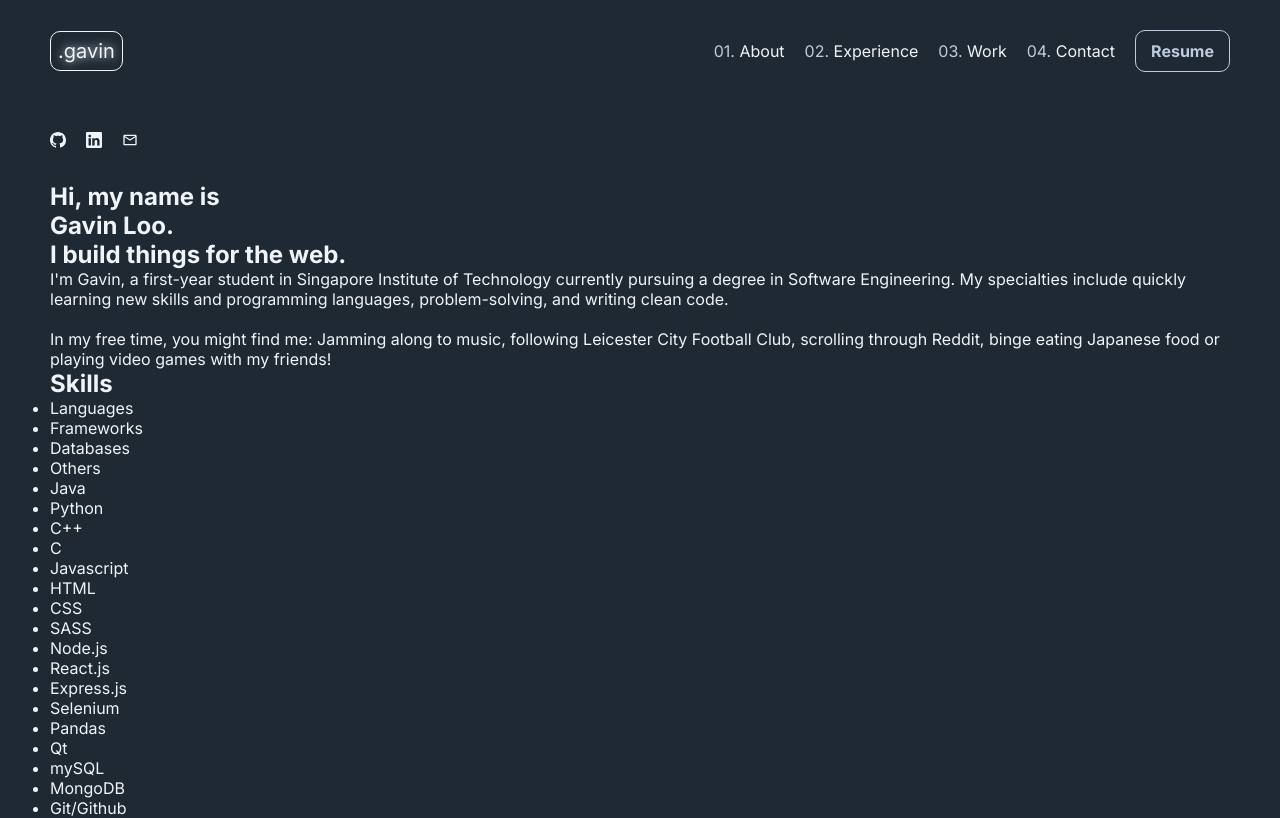
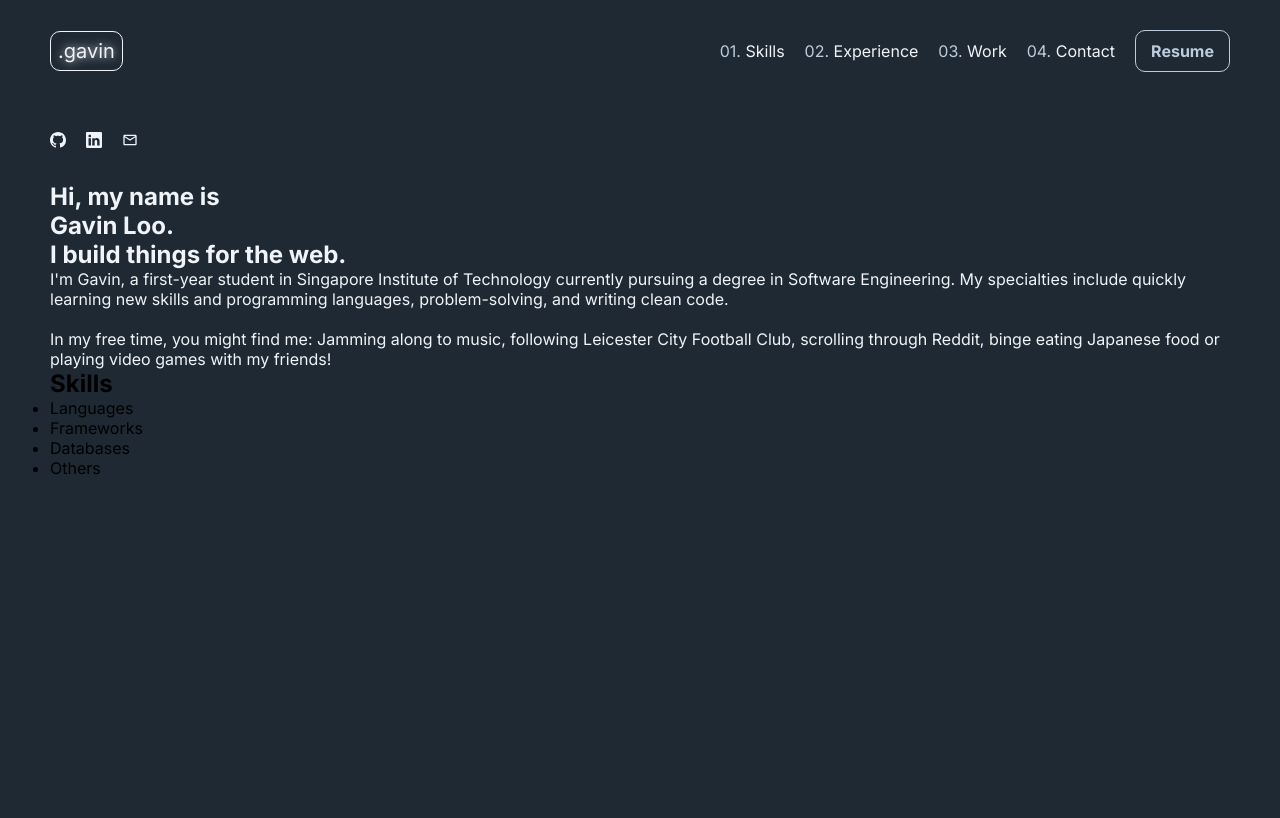
Before and after one commit to rawsashimi1604/PortfolioSite, a React (Create React App) app: page / in a window 1280 px wide. Shown: the top 818 px of the page. Built offline with nearby package versions, Linux system fonts and the light colour scheme.

Commit message:
moved Skills to it's own component

```diff
--- a/src/App.js
+++ b/src/App.js
@@ -1,7 +1,10 @@
 import React from "react"
 import Navbar from "./components/Navbar/Navbar"
 import Hero from "./components/Hero/Hero"
+import Skills from "./components/Skills/Skills"
+
 import SidebarLeft from "./components/SidebarLeft/SidebarLeft"
+
 import colors from "./colors/colors.css"
 
 export default function App() {
@@ -12,6 +15,7 @@ export default function App() {
                 <SidebarLeft/>
                 <main>
                     <Hero/>
+                    <Skills/>
                 </main>
             </div>
 
--- a/src/components/Hero/Hero.js
+++ b/src/components/Hero/Hero.js
@@ -2,8 +2,7 @@ import React from "react";
 import "./style.css"
 import "../../colors/colors.css"
 
-import Skill from "./Skill/Skill";
-import skillData from "./skillData";
+import skillData from "../Skills/skillData";
 
 export default function Hero() {
 
@@ -21,21 +20,6 @@ export default function Hero() {
                 In my free time, you might find me: Jamming along to music, following Leicester City Football Club, scrolling through Reddit, binge eating Japanese food or playing video games with my friends!
             </p>
 
-            <h2>Skills</h2>
-
-            <ul>
-                <li>Languages</li>
-                <li>Frameworks</li>
-                <li>Databases</li>
-                <li>Others</li>
-            </ul>
-
-            <summary>
-                <Skill data={skillData.languages}/>
-                <Skill data={skillData.frameworks}/>
-                <Skill data={skillData.databases}/>
-                <Skill data={skillData.others}/>
-            </summary>
 
         </section>
     )
--- a/src/components/Navbar/Navbar.js
+++ b/src/components/Navbar/Navbar.js
@@ -14,7 +14,7 @@ export default function Navbar() {
 
             <section className="nav-menu">
                 <ul>
-                    <li><span>01. </span>About</li>
+                    <li><span>01. </span>Skills</li>
                     <li><span>02. </span>Experience</li>
                     <li><span>03. </span>Work</li>
                     <li><span>04. </span>Contact</li>
--- a/src/components/Hero/Skill/Skill.js
+++ b/src/components/Skills/Skill/Skill.js
@@ -1,5 +1,5 @@
 import React from "react";
-import "../../../colors/colors.css"
+import "../../colors/colors.css"
 import "./style.css"
 
 export default function Skill(props) {
--- /dev/null
+++ b/src/components/Skills/Skills.js
@@ -0,0 +1,15 @@
+import React from "react";
+
+export default function Skills() {
+    return (
+        <section>
+            <h2>Skills</h2>
+            <ul>
+                <li>Languages</li>
+                <li>Frameworks</li>
+                <li>Databases</li>
+                <li>Others</li>
+            </ul>
+        </section>
+    )
+}
```
Also changed, not shown: src/components/Skills/Skill/style.css (added), src/components/Skills/skillData.js (renamed from src/components/Hero/skillData.js).
